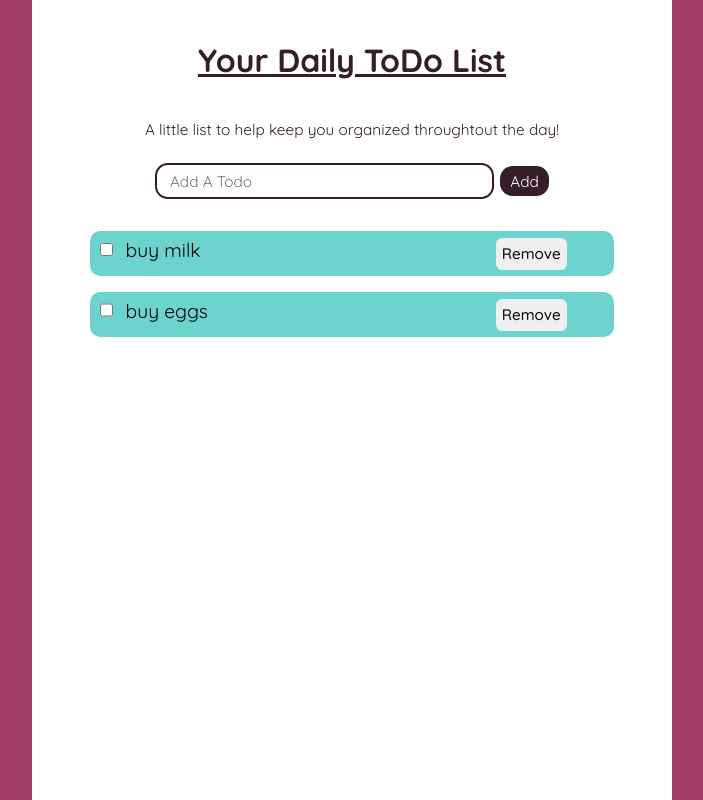
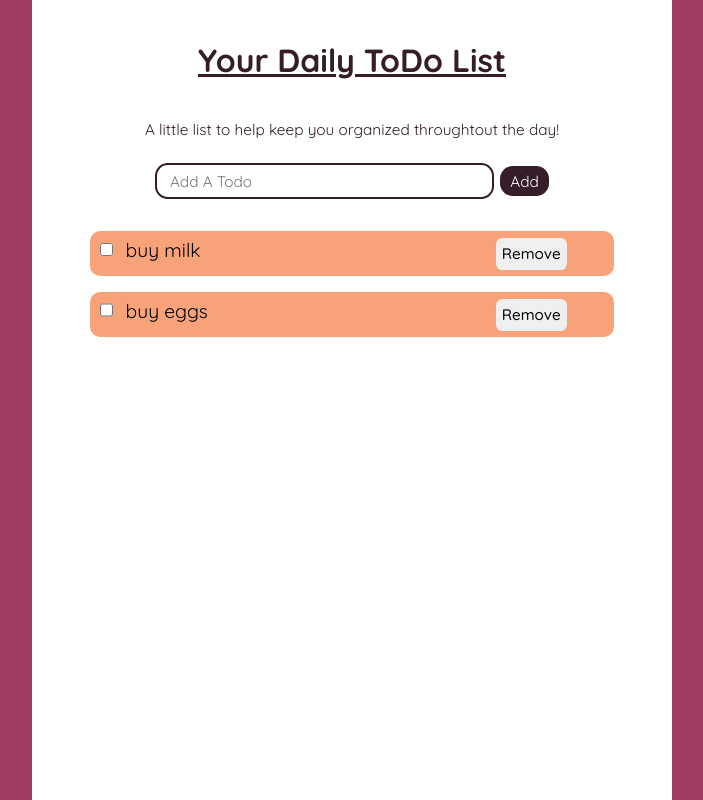
Before and after one commit to dpiedra42/todo-list, a Next.js app: page / in a window 1280 px wide. Shown: the whole page, without its empty margins (288-991 px from the left). Built offline with nearby package versions, Linux system fonts and the light colour scheme.

Commit message:
added color selector for display

```diff
--- a/components/Todo.jsx
+++ b/components/Todo.jsx
@@ -2,8 +2,14 @@ import { useState } from 'react';
 import styled from '@emotion/styled';
 
 export default function Todo(props) {
+    const colors = [
+        'rgb(109, 211, 206)',
+        'rgb(200, 233, 160)',
+        'rgb(247, 162,120)'
+    ];
+
     return(
-        <TaskContainer>
+        <TaskContainer BackColor={colors[Math.floor(Math.random() * colors.length)]}>
             <TaskDiv>
                 <Task>
                     <InputBox type="checkbox"
@@ -23,8 +29,7 @@ export default function Todo(props) {
 const TaskContainer = styled.div`
     margin-bottom: 2vh;
     padding: 0.5vw;
-    background-color: rgb(109, 211, 206);
-    //200, 233, 160  247, 162,120 109, 211, 206
+    background-color: ${props => props.BackColor};
     border-radius: 0.8vw;
     width: 40vw;
     display: flex;
```
